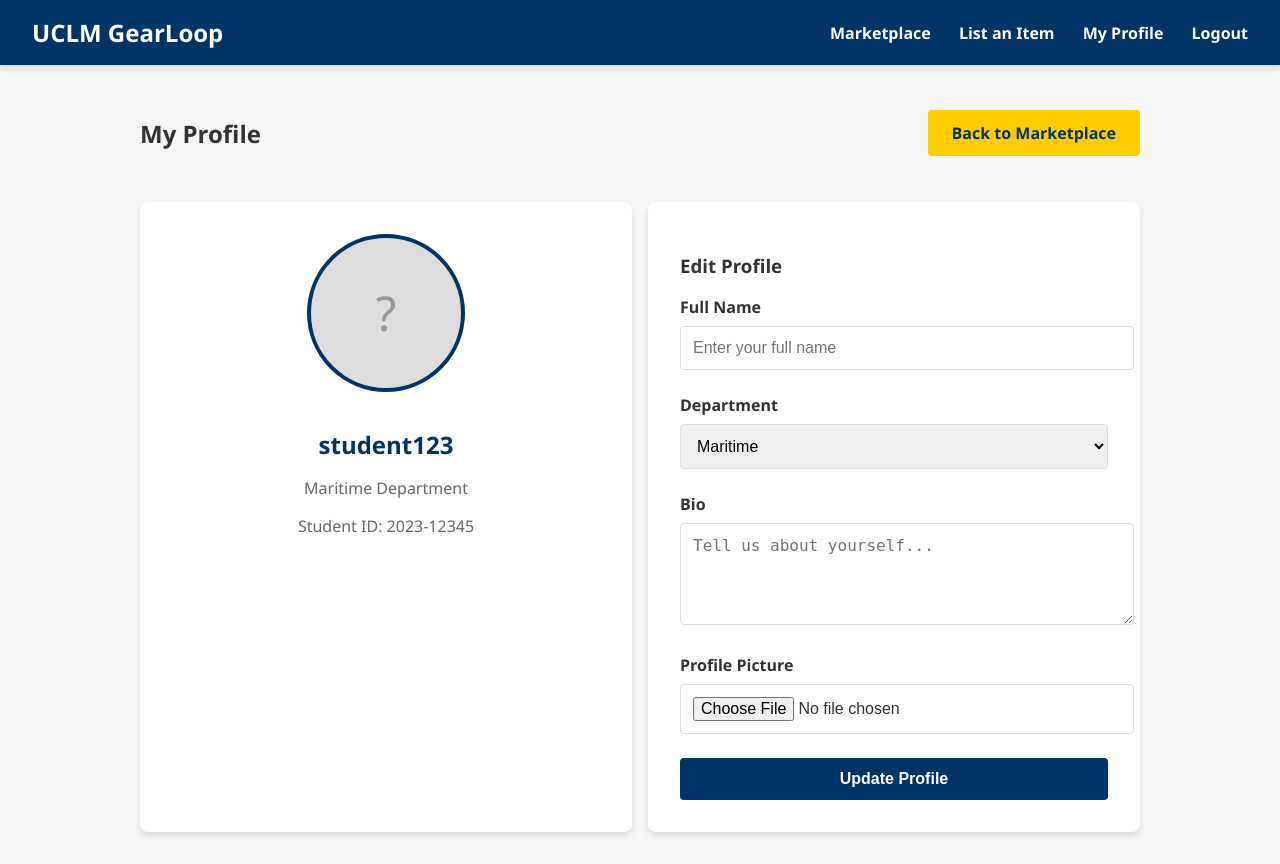
After one commit to Russel-John/Gearloop, a PHP site: page /profile.php in a window 1280 px wide. The commit adds this page. Run offline with PHP 8.4, Linux system fonts and the light colour scheme; a user stored in the database is signed in; data comes from the database, SQL or seed files in the repository; data that the repository does not hold is empty.

Commit message:
Added profile Section

```diff
--- /dev/null
+++ b/src/profile.php
@@ -0,0 +1,122 @@
+<?php
+// src/profile.php
+session_start();
+require_once 'config/db.php';
+
+if (!isset($_SESSION['user_id'])) {
+    header("Location: index.php");
+    exit;
+}
+
+$user_id = $_SESSION['user_id'];
+
+// Fetch user data
+$stmt = $pdo->prepare("SELECT * FROM users WHERE id = ?");
+$stmt->execute([$user_id]);
+$user = $stmt->fetch();
+
+if (!$user) {
+    header("Location: logout.php");
+    exit;
+}
+?>
+<!DOCTYPE html>
+<html lang="en">
+<head>
+    <meta charset="UTF-8">
+    <meta name="viewport" content="width=device-width, initial-scale=1.0">
+    <title>UCLM GearLoop - My Profile</title>
+    <link rel="stylesheet" href="public/css/styles.css">
+</head>
+<body>
+    <header>
+        <h1>UCLM GearLoop</h1>
+        <nav>
+            <a href="dashboard.php">Marketplace</a>
+            <a href="list-item.php">List an Item</a>
+            <a href="profile.php">
+                <?php if ($user['profile_picture']): ?>
+                    <img src="<?php echo htmlspecialchars($user['profile_picture']); ?>" alt="" class="profile-img-nav">
+                <?php endif; ?>
+                My Profile
+            </a>
+            <a href="logout.php">Logout</a>
+        </nav>
+    </header>
+
+    <div class="container">
+        <div class="flex-between mb-2">
+            <h2>My Profile</h2>
+            <a href="dashboard.php" class="btn btn-secondary btn-sm no-decoration">Back to Marketplace</a>
+        </div>
+
+        <div class="flex-gap">
+            <!-- Profile Display -->
+            <div class="form-card profile-card flex-1">
+                <div class="profile-info">
+                    <?php if ($user['profile_picture']): ?>
+                        <img src="<?php echo htmlspecialchars($user['profile_picture']); ?>" alt="Profile Picture" class="profile-img-large">
+                    <?php else: ?>
+                        <div class="profile-img-large" style="background: #ddd; display: inline-flex; align-items: center; justify-content: center; color: #999; font-size: 3rem;">
+                            ?
+                        </div>
+                    <?php endif; ?>
+
+                    <h2><?php echo htmlspecialchars($user['full_name'] ?: $user['username']); ?></h2>
+                    <p class="text-muted"><?php echo htmlspecialchars($user['department']); ?> Department</p>
+                    <p class="text-small">Student ID: <?php echo htmlspecialchars($user['student_id']); ?></p>
+
+                    <?php if ($user['bio']): ?>
+                        <div class="mt-1 p-3" style="background: #f9f9f9; border-radius: 8px; text-align: left;">
+                            <p><strong>Bio:</strong></p>
+                            <p><?php echo nl2br(htmlspecialchars($user['bio'])); ?></p>
+                        </div>
+                    <?php endif; ?>
+                </div>
+            </div>
+
+            <!-- Edit Profile Form -->
+            <div class="form-card flex-1">
+                <h3>Edit Profile</h3>
+                <?php if (isset($_GET['success'])): ?>
+                    <div class="success-message">Profile updated successfully!</div>
+                <?php endif; ?>
+                <?php if (isset($_GET['error'])): ?>
+                    <div class="error-message">Error updating profile. Please try again.</div>
+                <?php endif; ?>
+
+                <form action="process-profile.php" method="POST" enctype="multipart/form-data">
+                    <div class="form-group">
+                        <label for="full_name">Full Name</label>
+                        <input type="text" id="full_name" name="full_name" value="<?php echo htmlspecialchars($user['full_name']); ?>" placeholder="Enter your full name">
+                    </div>
+
+                    <div class="form-group">
+                        <label for="department">Department</label>
+                        <select id="department" name="department" required>
+                            <option value="Maritime" <?php echo $user['department'] == 'Maritime' ? 'selected' : ''; ?>>Maritime</option>
+                            <option value="Criminology" <?php echo $user['department'] == 'Criminology' ? 'selected' : ''; ?>>Criminology</option>
+                            <option value="Nursing" <?php echo $user['department'] == 'Nursing' ? 'selected' : ''; ?>>Nursing</option>
+                            <option value="Engineering" <?php echo $user['department'] == 'Engineering' ? 'selected' : ''; ?>>Engineering</option>
+                            <option value="Education" <?php echo $user['department'] == 'Education' ? 'selected' : ''; ?>>Education</option>
+                            <option value="CCS" <?php echo $user['department'] == 'CCS' ? 'selected' : ''; ?>>Computer Studies</option>
+                        </select>
+                    </div>
+
+                    <div class="form-group">
+                        <label for="bio">Bio</label>
+                        <textarea id="bio" name="bio" rows="4" placeholder="Tell us about yourself..."><?php echo htmlspecialchars($user['bio']); ?></textarea>
+                    </div>
+
+                    <div class="form-group">
+                        <label for="profile_picture">Profile Picture</label>
+                        <input type="file" id="profile_picture" name="profile_picture" accept="image/*">
+                    </div>
+
+                    <button type="submit" class="btn w-100">Update Profile</button>
+                </form>
+            </div>
+        </div>
+    </div>
+</body>
+</html>
--- a/src/public/css/styles.css
+++ b/src/public/css/styles.css
@@ -125,6 +125,46 @@ nav a:hover {
     text-decoration: none;
 }
 
+/* Profile Styles */
+.profile-card {
+    text-align: center;
+    max-width: 600px;
+    margin: 0 auto;
+}
+
+.profile-img-large {
+    width: 150px;
+    height: 150px;
+    border-radius: 50%;
+    object-fit: cover;
+    border: 4px solid var(--primary-color);
+    margin-bottom: 1rem;
+}
+
+.profile-img-nav {
+    width: 30px;
+    height: 30px;
+    border-radius: 50%;
+    object-fit: cover;
+    vertical-align: middle;
+    margin-right: 0.5rem;
+    border: 1px solid var(--white);
+}
+
+.profile-info {
+    margin-bottom: 2rem;
+}
+
+.profile-info h2 {
+    color: var(--primary-color);
+    margin-bottom: 0.5rem;
+}
+
+.profile-info p {
+    color: #666;
+    font-size: 1rem;
+}
+
 /* Forms */
 .form-card {
     background: var(--white);
```
Also changed, not shown: src/dashboard.php (+11 -0 lines), src/list-item.php (+13 -0 lines), src/process-profile.php (added, +50 -0 lines), src/public/uploads/26295779b26810213f941fa7ad065bf3.png (added).
